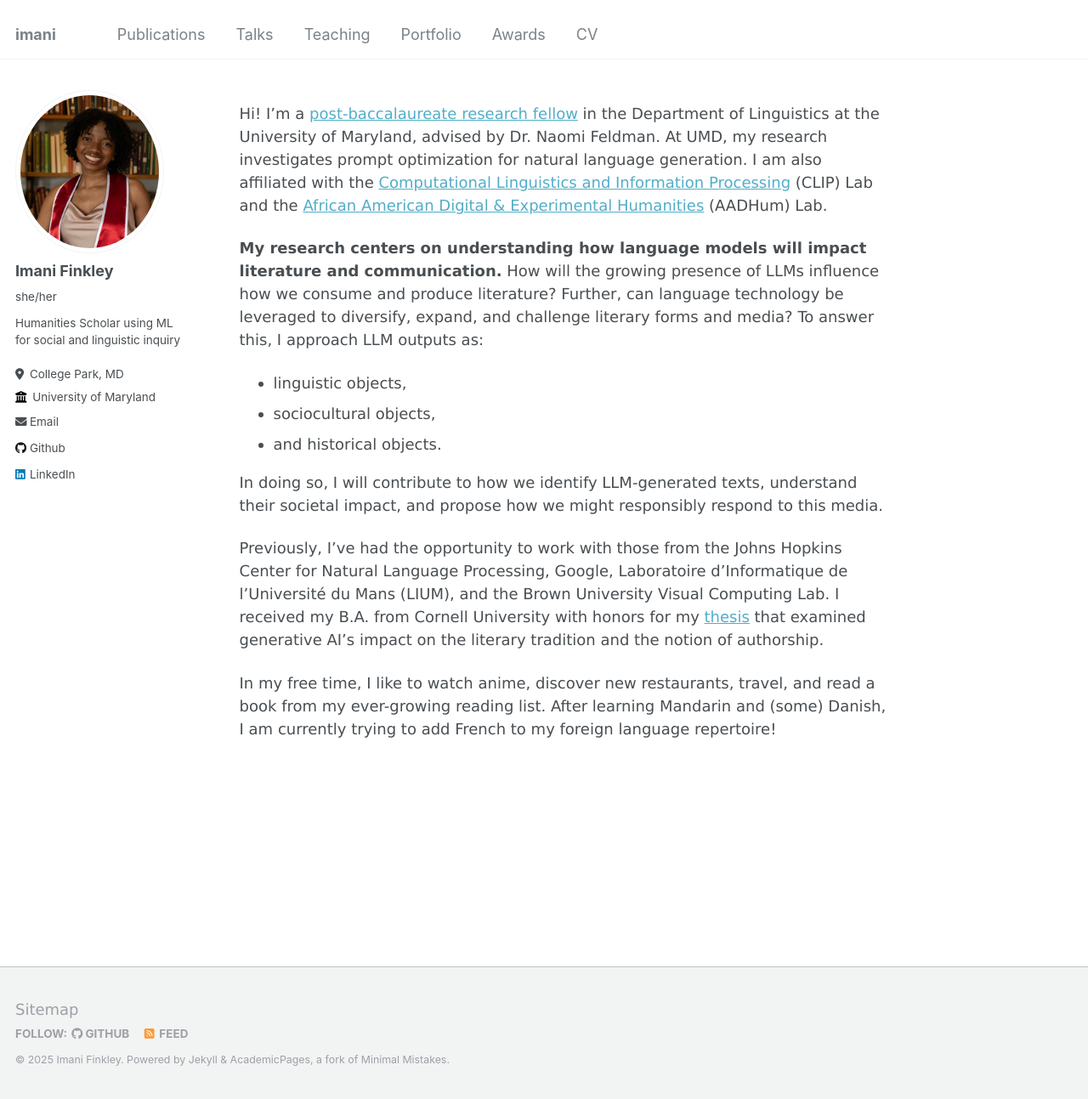
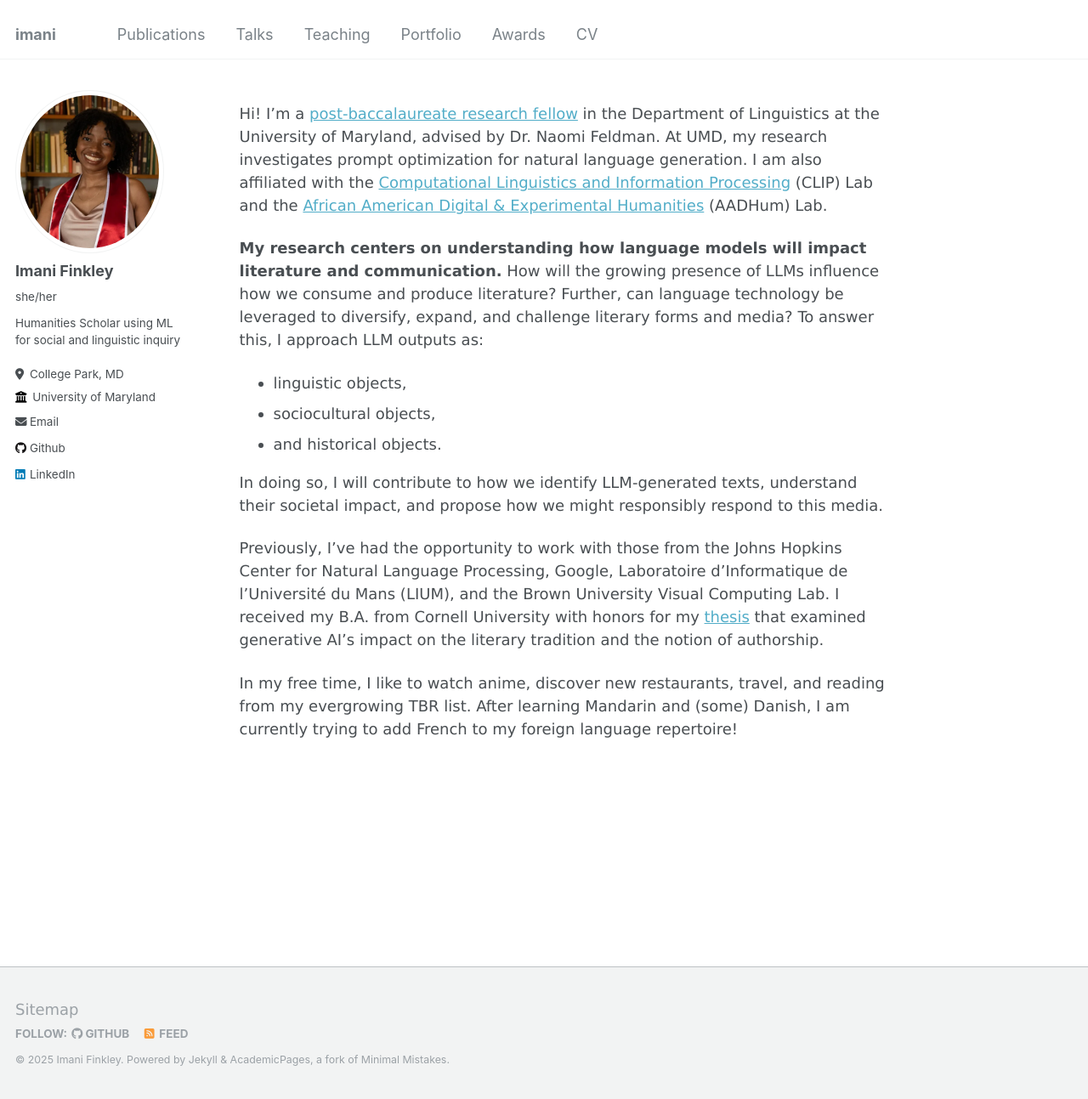
Before and after one commit to imanif/imanif.github.io, a Jekyll site: the page built from _pages/about.md, in a window 1280 px wide and 1293 px high. Shown: the whole window at 85% size. Built offline with Jekyll 4.4.1, drawn with Linux system fonts in a browser that asks for light colours.

Commit message:
edit about me

```diff
--- a/_pages/about.md
+++ b/_pages/about.md
@@ -18,4 +18,4 @@ In doing so, I will contribute to how we identify LLM-generated texts, understan
 
 Previously, I've had the opportunity to work with those from the Johns Hopkins Center for Natural Language Processing, Google, Laboratoire d'Informatique de l'Université du Mans (LIUM), and the Brown University Visual Computing Lab. I received my B.A. from Cornell University with honors for my [thesis](http://imanif.github.io/files/Finkley_HonorsThesis.pdf) that examined generative AI's impact on the literary tradition and the notion of authorship.
 
-In my free time, I like to watch anime, discover new restaurants, travel, and read a book from my ever-growing reading list. After learning Mandarin and (some) Danish, I am currently trying to add French to my foreign language repertoire!
+In my free time, I like to watch anime, discover new restaurants, travel, and reading from my evergrowing TBR list. After learning Mandarin and (some) Danish, I am currently trying to add French to my foreign language repertoire!
```
